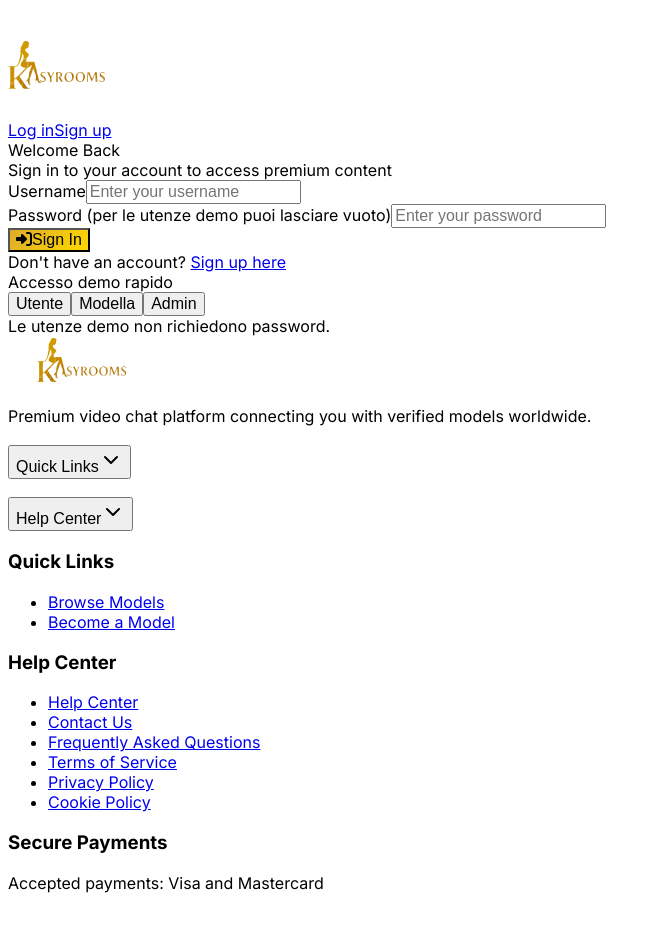
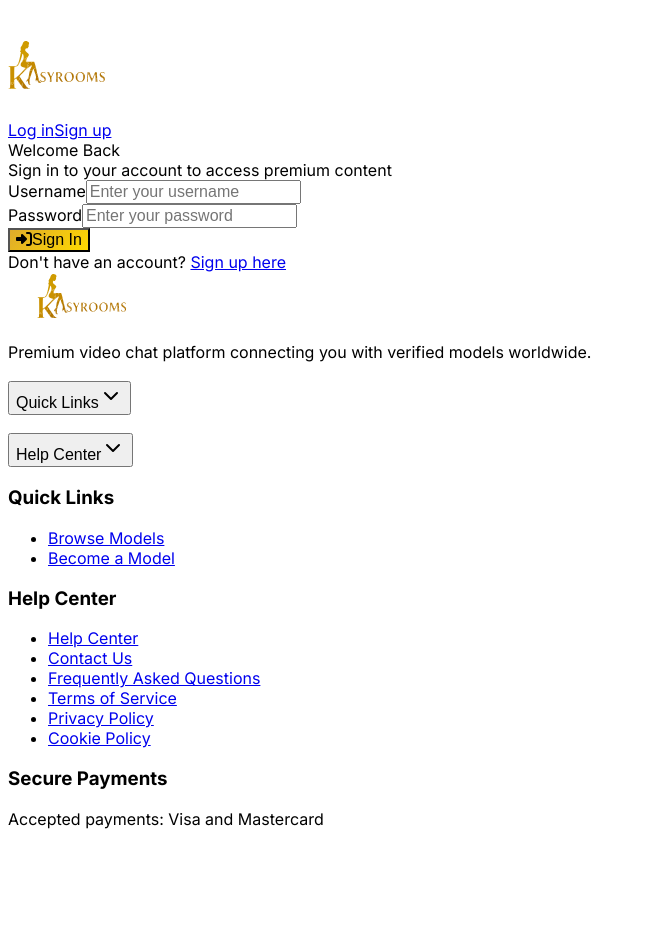
Before and after one commit to webrain25/Kasyrooms, a React (Vite) app in the folder client/: page /login in a window 1280 px wide. Shown: the top 932 px of the page, without its empty margins (0-661 px from the left). Built offline with nearby package versions, Linux system fonts and the light colour scheme; a web font is replaced by a local one.

Commit message:
feat: update login functionality to include password and remove demo login options; enhance admin dashboard text

```diff
--- a/client/src/lib/authContext.tsx
+++ b/client/src/lib/authContext.tsx
@@ -25,7 +25,6 @@ interface AuthContextType {
   isAuthenticated: boolean;
   isLoading: boolean;
   token: string | null;
-  // Demo accounts ignore password; keep param for future real auth but do not send to API
   login: (username: string, password?: string) => Promise<void>;
   register: (payload: RegisterPayload) => Promise<void>;
   logout: () => void;
@@ -59,10 +58,13 @@ export function AuthProvider({ children }: { children: ReactNode }) {
     checkAuth();
   }, []);
 
-  const login = async (username: string, _password?: string) => {
+  const login = async (username: string, password?: string) => {
     try {
-      // Backend expects only { username }
-      const res = await fetch('/api/auth/login', { method:'POST', headers:{'Content-Type':'application/json'}, body: JSON.stringify({ username }) });
+      const res = await fetch('/api/auth/login', {
+        method: 'POST',
+        headers: { 'Content-Type': 'application/json' },
+        body: JSON.stringify({ username, password })
+      });
       if (!res.ok) throw new Error('Invalid credentials');
       const data = await res.json();
       const u: User = data.user;
@@ -71,7 +73,7 @@ export function AuthProvider({ children }: { children: ReactNode }) {
       localStorage.setItem('user', JSON.stringify(u));
       localStorage.setItem('token', data.token);
     } catch (error) {
-      throw new Error('Login failed: usa "utente", "modella" o "admin"');
+      throw new Error('Login failed');
     }
   };
 
--- a/client/src/pages/admin.tsx
+++ b/client/src/pages/admin.tsx
@@ -80,7 +80,7 @@ export default function AdminDashboard() {
       <div className="min-h-screen bg-background">
         <Header />
         <div className="container mx-auto px-4 py-8">
-          <p className="text-muted">Area riservata all'admin. Effettua login come "admin".</p>
+          <p className="text-muted">Area riservata agli amministratori. Effettua l'accesso con un account admin.</p>
         </div>
         <Footer />
       </div>
@@ -226,7 +226,7 @@ export default function AdminDashboard() {
                   </div>
                   <div className="flex-1">
                     <label className="text-xs text-muted block mb-1">User ID to block</label>
-                    <input value={blockUserId} onChange={(e)=>setBlockUserId(e.target.value)} placeholder="e.g. u-001" className="w-full px-3 py-2 rounded-md bg-card border border-border text-sm" />
+                    <input value={blockUserId} onChange={(e)=>setBlockUserId(e.target.value)} placeholder="User ID" className="w-full px-3 py-2 rounded-md bg-card border border-border text-sm" />
                   </div>
                   <Button onClick={async ()=>{
                     if (!selectedModelId || !blockUserId.trim()) return;
--- a/client/src/pages/login.tsx
+++ b/client/src/pages/login.tsx
@@ -80,7 +80,7 @@ export default function Login() {
               </div>
 
               <div className="space-y-2">
-                <Label htmlFor="password">{t('password')} <span className="opacity-60 text-xs">(per le utenze demo puoi lasciare vuoto)</span></Label>
+                <Label htmlFor="password">{t('password')}</Label>
                 <Input
                   id="password"
                   name="password"
@@ -116,44 +116,6 @@ export default function Login() {
                 </a>
               </div>
             </form>
-
-            {/* Demo quick login */}
-            <div className="mt-6">
-              <div className="text-center text-sm mb-3 opacity-80">Accesso demo rapido</div>
-              <div className="grid grid-cols-3 gap-2">
-                <Button variant="secondary" onClick={async () => {
-                  try {
-                    setIsLoading(true);
-                    await login('utente', '');
-                    toast({ title: 'Login demo (utente)', description: 'Accesso eseguito' });
-                    setLocation('/');
-                  } catch {
-                    toast({ title: 'Login fallito', variant: 'destructive' });
-                  } finally { setIsLoading(false); }
-                }}>Utente</Button>
-                <Button variant="secondary" onClick={async () => {
-                  try {
-                    setIsLoading(true);
-                    await login('modella', '');
-                    toast({ title: 'Login demo (modella)', description: 'Accesso eseguito' });
-                    setLocation('/dashboard/model');
-                  } catch {
-                    toast({ title: 'Login fallito', variant: 'destructive' });
-                  } finally { setIsLoading(false); }
-                }}>Modella</Button>
-                <Button variant="secondary" onClick={async () => {
-                  try {
-                    setIsLoading(true);
-                    await login('admin', '');
-                    toast({ title: 'Login demo (admin)', description: 'Accesso eseguito' });
-                    setLocation('/admin');
-                  } catch {
-                    toast({ title: 'Login fallito', variant: 'destructive' });
-                  } finally { setIsLoading(false); }
-                }}>Admin</Button>
-              </div>
-              <div className="mt-2 text-xs text-center opacity-70">Le utenze demo non richiedono password.</div>
-            </div>
           </CardContent>
         </Card>
       </div>
--- a/client/src/pages/model-dashboard.tsx
+++ b/client/src/pages/model-dashboard.tsx
@@ -35,7 +35,6 @@ export default function ModelDashboard() {
 
   useEffect(() => {
     if (!user) return;
-    // demo: assume model id == user.id
     (async () => {
       try {
         const headers: Record<string,string> = { 'x-user-id': user.id, 'x-role': user.role || '' };
@@ -428,7 +427,7 @@ export default function ModelDashboard() {
           <CardContent className="space-y-3">
             {!sessionId ? (
               <div className="flex gap-2 items-center">
-                <input id="ps-user" placeholder="ID utente (es. u-001)" className="flex-1 px-3 py-2 rounded-md bg-card border border-border text-sm" />
+                  <input id="ps-user" placeholder="ID utente" className="flex-1 px-3 py-2 rounded-md bg-card border border-border text-sm" />
                 <Button onClick={()=>{
                   const el = document.getElementById('ps-user') as HTMLInputElement | null;
                   startPrivate(el?.value || '');
@@ -440,7 +439,6 @@ export default function ModelDashboard() {
                 <Button variant="destructive" onClick={endPrivate} disabled={busy}>Termina</Button>
               </div>
             )}
-            <div className="text-xs text-muted">Suggerimento: usa u-001 per i test rapidi.</div>
           </CardContent>
         </Card>
 
```
Also changed, not shown: 2 other files (tests, documents, lock files or other folders).
